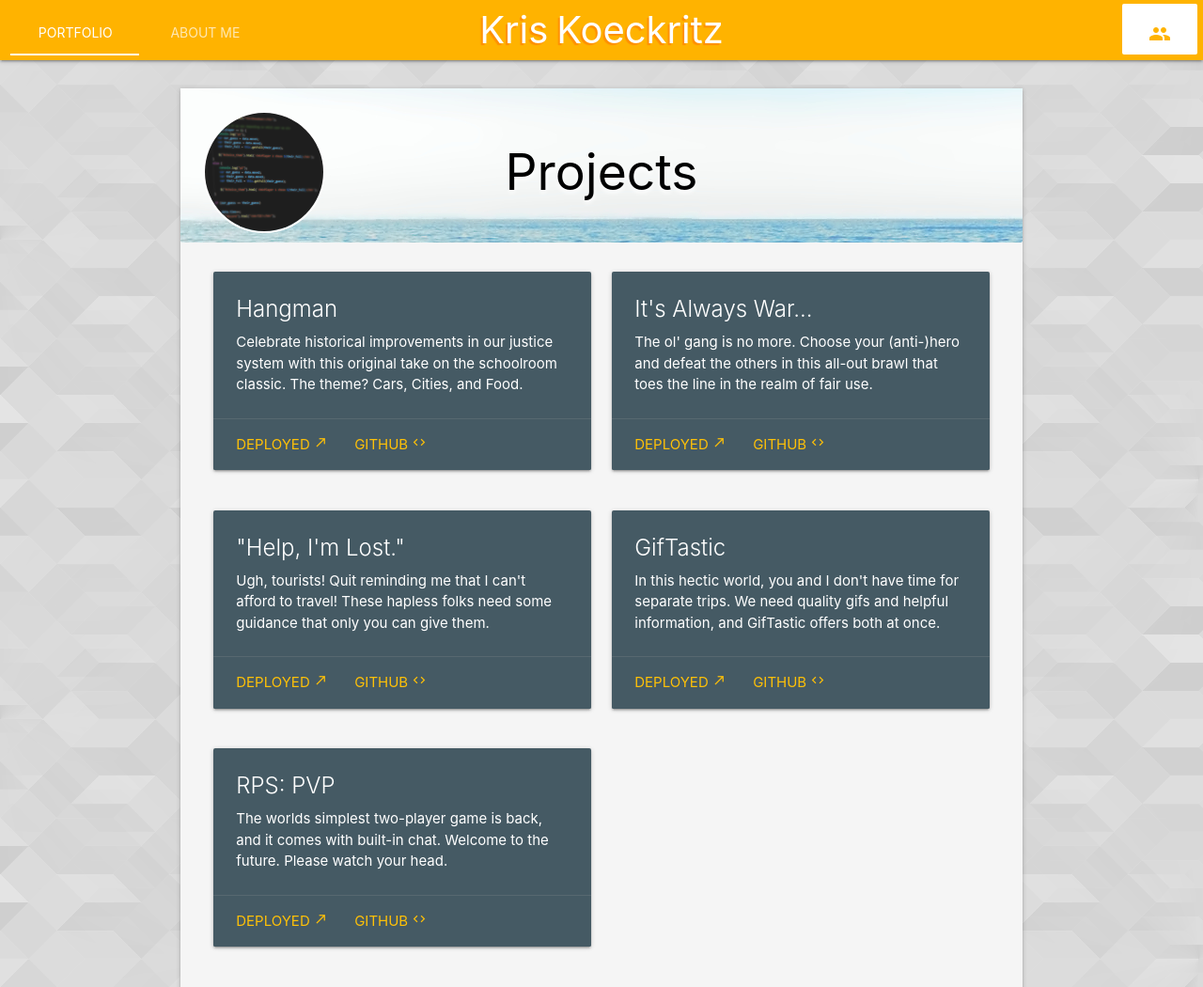
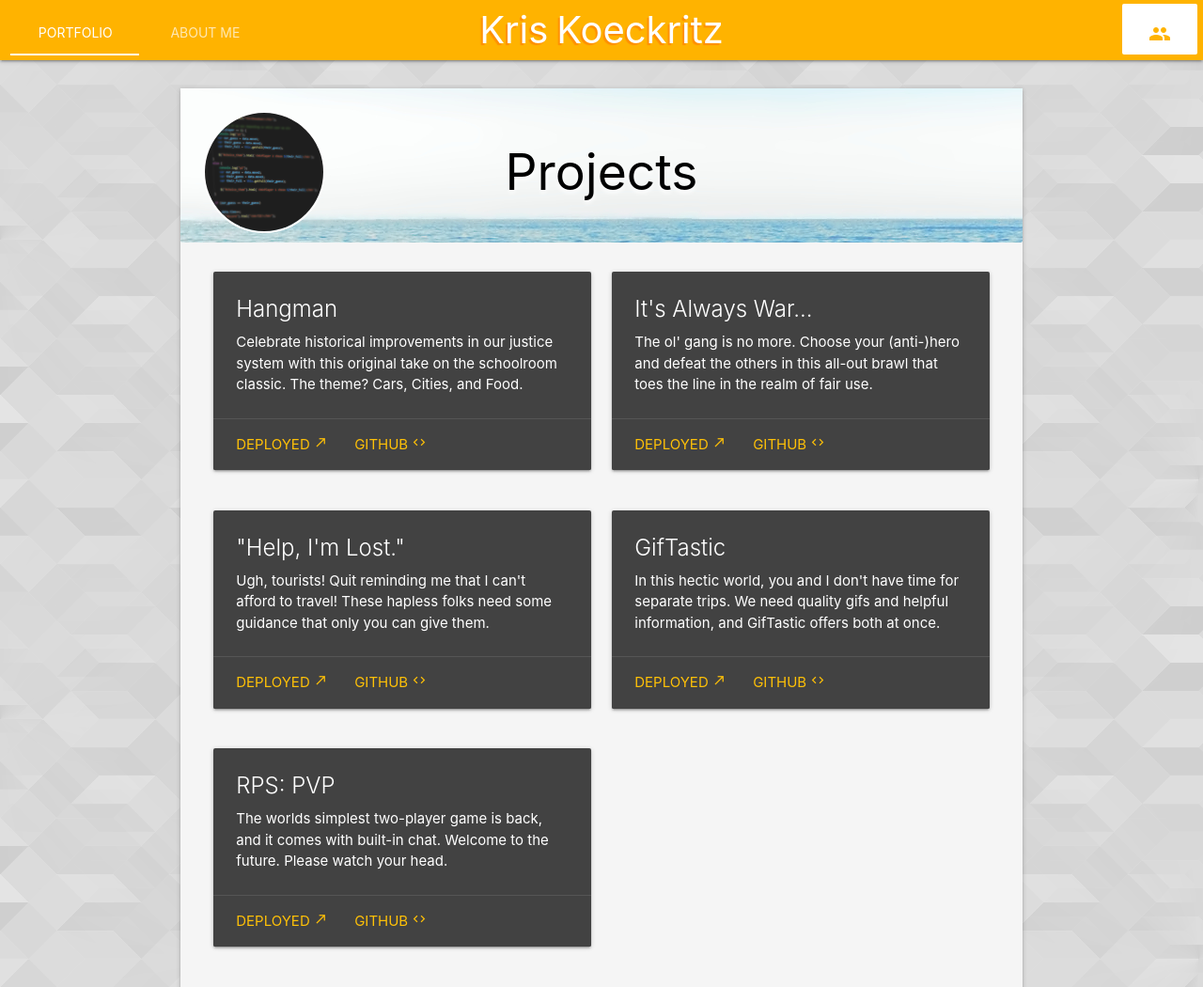
Before and after one commit to kkoeckritz/portfolio_v2, a plain HTML site: page index.html in a window 1280 px wide. Shown: the top 1050 px of the page at 94% size. Drawn offline with Linux system fonts and the light colour scheme.

Commit message:
change project card color, again

```diff
--- a/index.html
+++ b/index.html
@@ -71,7 +71,7 @@
 
 				<div class="row">
 					<div class="col s12 m6">
-						<div class="card blue-grey darken-2 hoverable">
+						<div class="card grey darken-3 hoverable">
 							<div class="card-content white-text">
 								<span class="card-title">Hangman</span>
 								<p>
@@ -86,7 +86,7 @@
 						</div>
 					</div>
 					<div class="col s12 m6">
-						<div class="card blue-grey darken-2 hoverable">
+						<div class="card grey darken-3 hoverable">
 							<div class="card-content white-text">
 								<span class="card-title">It's Always War...</span>
 								<p>
@@ -104,7 +104,7 @@
 
 				<div class="row">
 					<div class="col s12 m6">
-						<div class="card blue-grey darken-2 hoverable">
+						<div class="card grey darken-3 hoverable">
 							<div class="card-content white-text">
 								<span class="card-title">"Help, I'm Lost."</span>
 								<p>
@@ -119,7 +119,7 @@
 						</div>
 					</div>
 					<div class="col s12 m6">
-						<div class="card blue-grey darken-2 hoverable">
+						<div class="card grey darken-3 hoverable">
 							<div class="card-content white-text">
 								<span class="card-title">GifTastic</span>
 								<p>
@@ -137,7 +137,7 @@
 
 				<div class="row">
 					<div class="col s12 m6">
-						<div class="card blue-grey darken-2 hoverable">
+						<div class="card grey darken-3 hoverable">
 							<div class="card-content white-text">
 								<span class="card-title">RPS: PVP</span>
 								<p>
```
